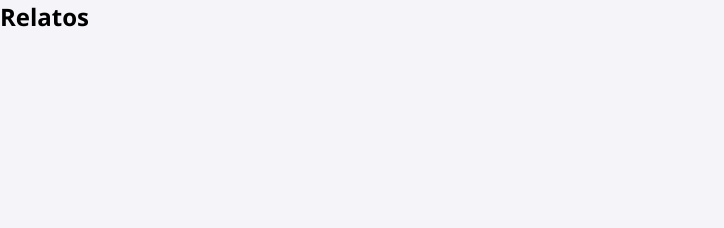
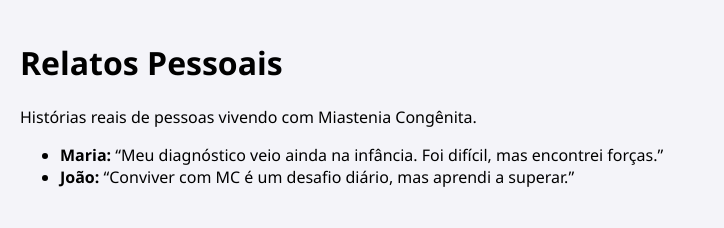
Before and after one commit to ManuArantes/MiasteniaC, a plain HTML site: page pages/relatos.html in a window 1280 px wide. Shown: the whole page, without its empty margins (0-724 px from the left). Drawn offline with Linux system fonts and the light colour scheme; files that its build step writes are made by us from their sources.

Commit message:
Update relatos.html

```diff
--- a/pages/relatos.html
+++ b/pages/relatos.html
@@ -1 +1,18 @@
-<html><head><link rel="stylesheet" href="../styles/style.css"></head><body><h2>Relatos</h2></body></html>
+<!DOCTYPE html>
+<html lang="pt-BR">
+<head>
+  <meta charset="UTF-8" />
+  <title>Relatos</title>
+  <link rel="stylesheet" href="../css/style.css" />
+</head>
+<body>
+  <main>
+    <h1>Relatos Pessoais</h1>
+    <p>Histórias reais de pessoas vivendo com Miastenia Congênita.</p>
+    <ul>
+      <li><strong>Maria:</strong> “Meu diagnóstico veio ainda na infância. Foi difícil, mas encontrei forças.”</li>
+      <li><strong>João:</strong> “Conviver com MC é um desafio diário, mas aprendi a superar.”</li>
+    </ul>
+  </main>
+</body>
+</html>
```
